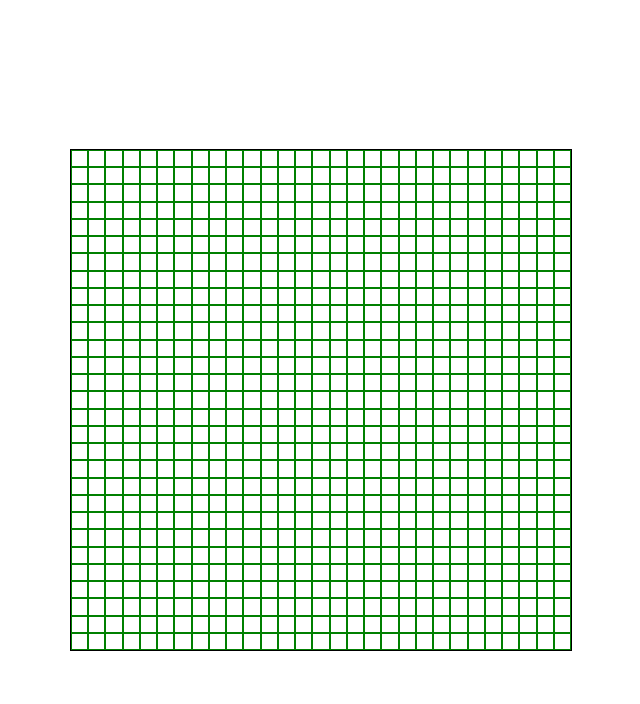
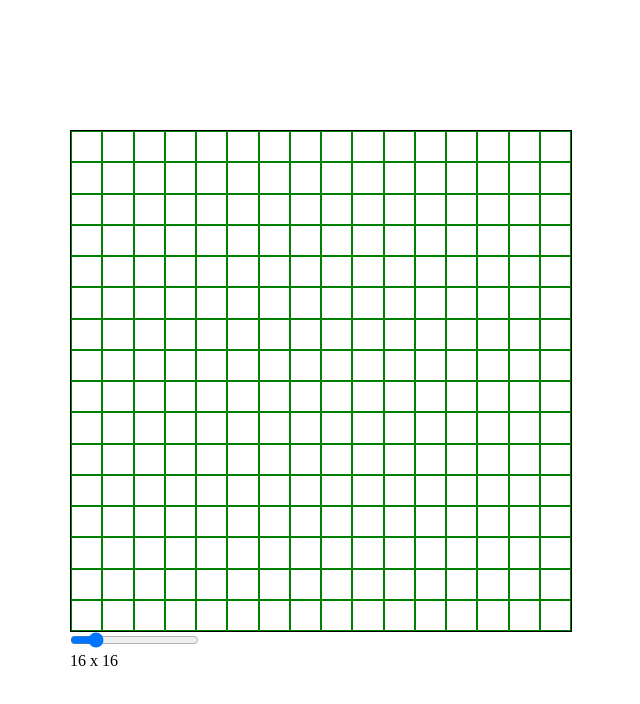
Before and after one commit to jbrace817/TOP_etch-a-sketch, a plain HTML site: page index.html in a window 1280 px wide. Shown: the whole page, without its empty margins (319-959 px from the left). Drawn offline with Linux system fonts and the light colour scheme.

Commit message:
grid creation working statically not dynamically.

```diff
--- a/index.html
+++ b/index.html
@@ -7,7 +7,22 @@
     <link rel="stylesheet" href="styles/style.css" />
   </head>
   <body>
-    <div class="container"></div>
+    <div>
+      <div class="container"></div>
+      <div class="slider">
+        <input
+          type="range"
+          name="gridSize"
+          id="gridSize"
+          min="0"
+          max="100"
+          value="16"
+          oninput="getSliderValue(this.value)"
+        />
+        <br />
+        <label id="rangeValue" for="gridSize">16</label>
+      </div>
+    </div>
     <script src="scripts/script.js"></script>
   </body>
 </html>
--- a/scripts/script.js
+++ b/scripts/script.js
@@ -13,14 +13,24 @@ function gridSize(size) {
   }
 }
 
-// squares.forEach((square) => {
-//   square.addEventListener("click", function (e) {
-//     console.log(e.target);
-//   });
-// });
+function getSliderValue(val = 16) {
+  let def = 16;
+  const slider = document.getElementById("gridSize");
+  document.getElementById("rangeValue").innerHTML = val + " x " + val;
+  console.log((slider.innerHTML = val));
+  gridSize(val);
+  slider.addEventListener("click", function () {});
+}
 
-document.addEventListener("mouseover", function (e) {
-  let target = e.target.closest(".square");
-  target.style.backgroundColor = "blue";
+container.addEventListener("mouseover", function (e) {
+  // let target = e.target.closest(".square");
+  let target = e.target.classList.contains("square");
+  if (target) {
+    e.target.style.backgroundColor = "blue";
+  }
+  // console.log(e.target);
 });
-gridSize(29);
+
+window.addEventListener("DOMContentLoaded", () => {
+  getSliderValue();
+});
```
